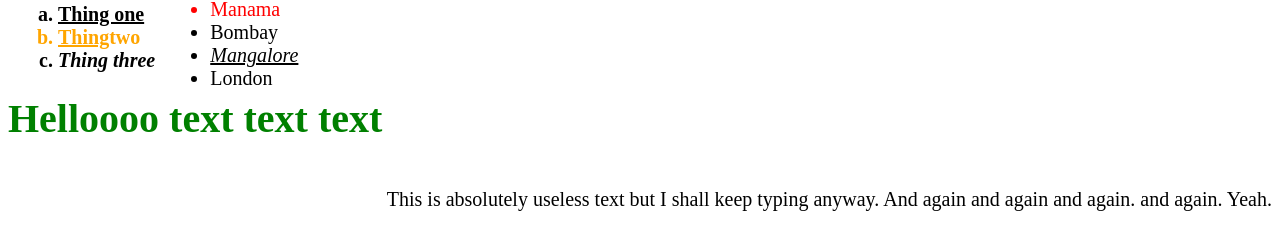
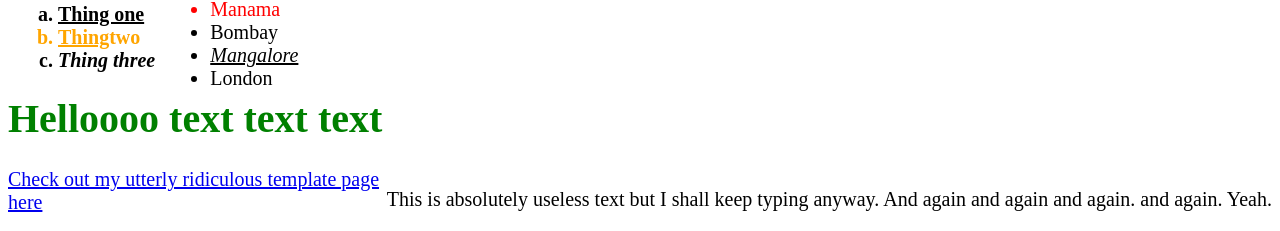
Before and after one commit to zammonteiro/zammonteiro.github.io, a plain HTML site: page index.html in a window 1280 px wide. Shown: the part 857-1088 px from the top of the page. Drawn offline with Linux system fonts and the light colour scheme.

Commit message:
linking pages

```diff
--- a/index.html
+++ b/index.html
@@ -47,4 +47,6 @@
 
 <p id="bah">This is absolutely useless text but I shall keep typing anyway. And again and again and again. and again. Yeah.</p>
 
+<a href="http://zammonteiro.github.io/page2/">Check out my utterly ridiculous template page here</a>
+
 </body>
```
